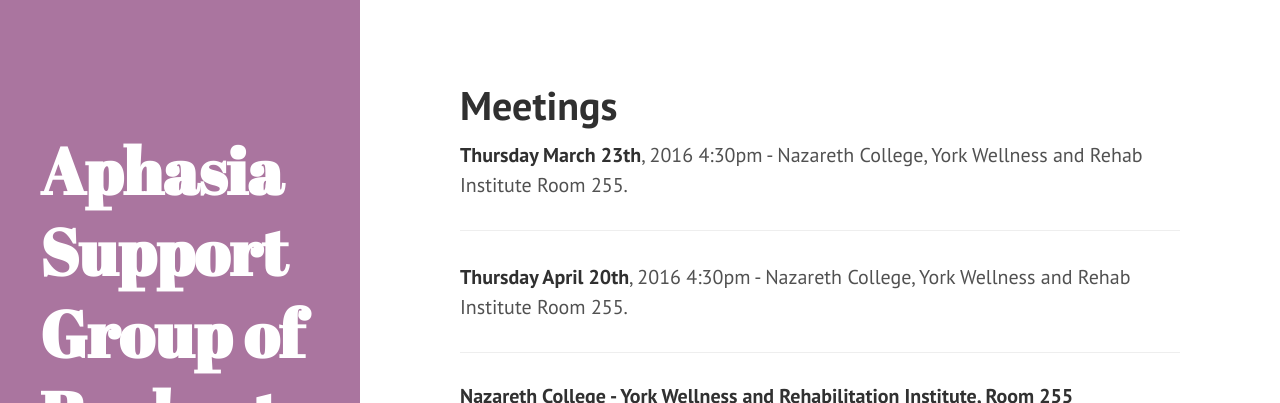
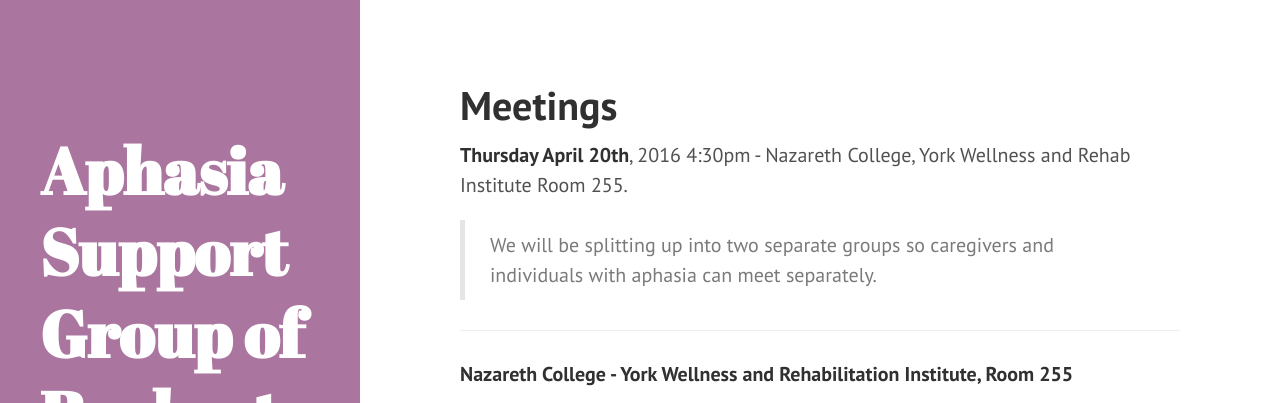
Before and after one commit to reustonium/asgor-web, a Jekyll site: the page built from meetings.md, in a window 1280 px wide, cut to the strip 0-403 px from the top of the page. Built offline with Jekyll 4.4.1, drawn with Linux system fonts in a browser that asks for light colours; nearby versions of some CDN libraries.

Commit message:
March Update

```diff
--- a/meetings.md
+++ b/meetings.md
@@ -3,11 +3,9 @@ layout: page
 title: Meetings
 ---
 
+**Thursday April 20th**, 2016 4:30pm - Nazareth College, York Wellness and Rehab Institute Room 255.
 
-**Thursday March 23th**, 2016 4:30pm - Nazareth College, York Wellness and Rehab Institute Room 255.
-
-<hr>
-**Thursday April 20th**, 2016 4:30pm - Nazareth College, York Wellness and Rehab Institute Room 255.
+> We will be splitting up into two separate groups so caregivers and individuals with aphasia can meet separately.
 
 <hr>
 <h5>Nazareth College - York Wellness and Rehabilitation Institute, Room 255</h5>
```
Also changed, not shown: _posts/2017-03-23-march-meeting.md (added, +11 -0 lines).
